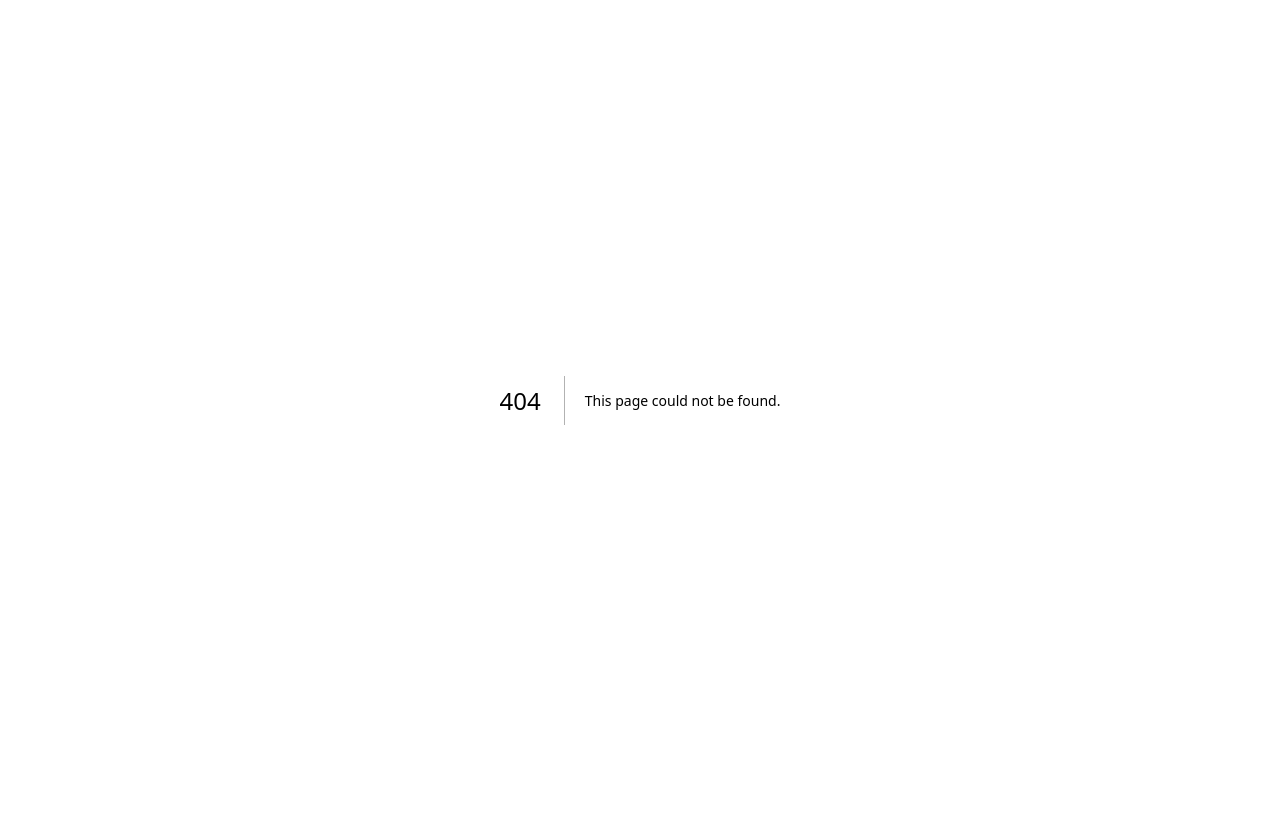
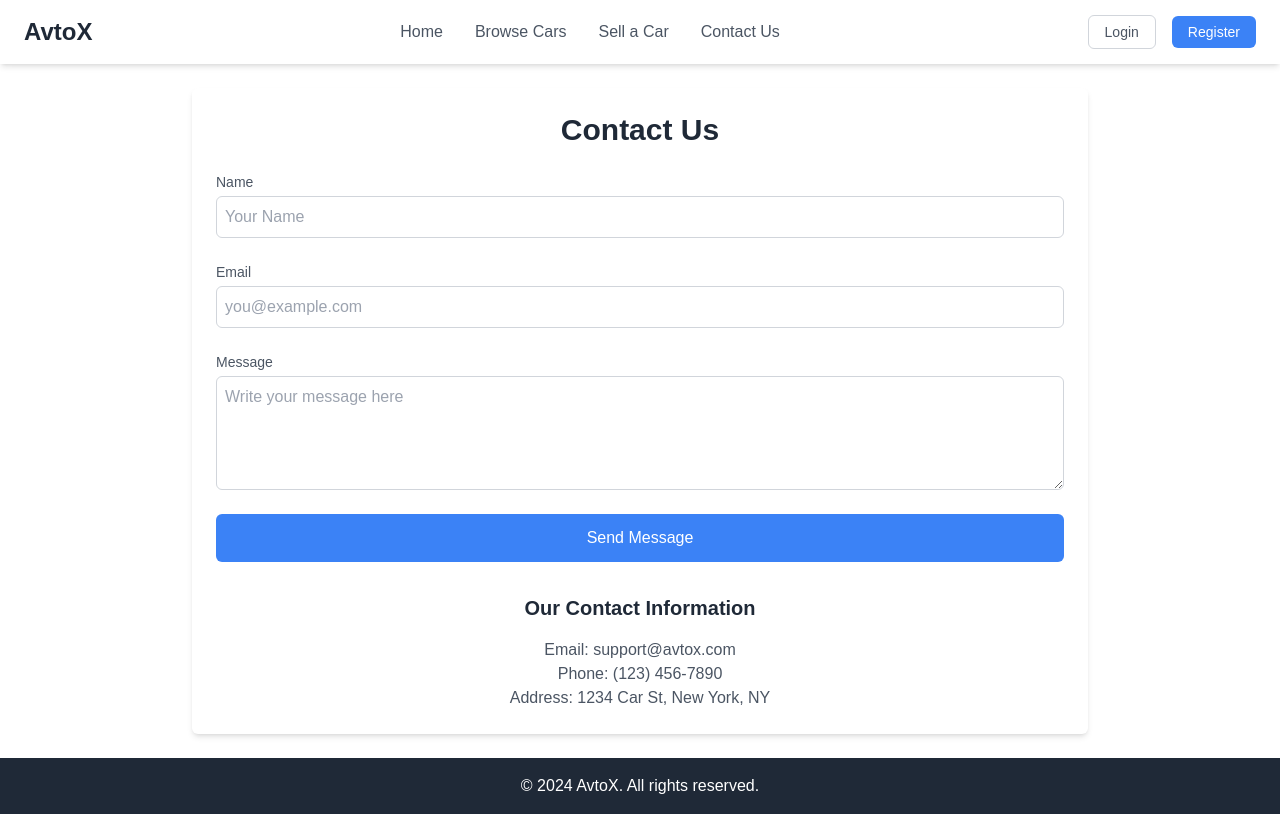
Before and after one commit to nihat-js/avtobeh, a Next.js app: page /contact in a window 1280 px wide. Before the commit this address had no page. Built offline with nearby package versions, Linux system fonts and the light colour scheme.

Commit message:
sehifeler elave olundu

```diff
--- a/pages/browse.js
+++ b/pages/browse.js
@@ -1,3 +1,4 @@
+import Link from 'next/link';
 import Layout from '../components/Layout';
 
 const Browse = () => {
@@ -92,11 +93,11 @@ const Browse = () => {
                   <h3 className="text-lg font-semibold text-gray-800">Toyota Corolla</h3>
                   <p className="text-gray-600 text-sm">2020 • 50,000 miles</p>
                   <p className="text-blue-500 font-bold text-lg mt-2">$15,000</p>
-                  <button
+                  <Link href="/cars/1" passHref
                     className="mt-4 w-full py-2 px-4 bg-blue-500 text-white text-sm font-medium rounded-md hover:bg-blue-600 transition"
                   >
                     View Details
-                  </button>
+                  </Link>
                 </div>
               </div>
             ))}
--- /dev/null
+++ b/pages/contact.js
@@ -0,0 +1,66 @@
+// pages/contact.tsx
+import Layout from '../components/Layout';
+
+const ContactUs = () => {
+  return (
+    <Layout>
+      <div className="max-w-4xl mx-auto bg-white p-6 shadow-md rounded-md">
+        <h1 className="text-3xl font-bold text-gray-800 mb-6 text-center">Contact Us</h1>
+
+        <form className="space-y-6">
+          <div>
+            <label htmlFor="name" className="block text-sm font-medium text-gray-600">
+              Name
+            </label>
+            <input
+              id="name"
+              type="text"
+              placeholder="Your Name"
+              className="mt-1 block w-full p-2 border border-gray-300 rounded-md focus:ring-blue-500 focus:border-blue-500"
+            />
+          </div>
+
+          <div>
+            <label htmlFor="email" className="block text-sm font-medium text-gray-600">
+              Email
+            </label>
+            <input
+              id="email"
+              type="email"
+              placeholder="you@example.com"
+              className="mt-1 block w-full p-2 border border-gray-300 rounded-md focus:ring-blue-500 focus:border-blue-500"
+            />
+          </div>
+
+          <div>
+            <label htmlFor="message" className="block text-sm font-medium text-gray-600">
+              Message
+            </label>
+            <textarea
+              id="message"
+              placeholder="Write your message here"
+              rows={4}
+              className="mt-1 block w-full p-2 border border-gray-300 rounded-md focus:ring-blue-500 focus:border-blue-500"
+            ></textarea>
+          </div>
+
+          <button
+            type="submit"
+            className="w-full py-3 px-4 bg-blue-500 text-white font-medium rounded-md hover:bg-blue-600 transition"
+          >
+            Send Message
+          </button>
+        </form>
+
+        <div className="mt-8 text-center">
+          <h2 className="text-xl font-semibold text-gray-800 mb-4">Our Contact Information</h2>
+          <p className="text-gray-600">Email: support@avtox.com</p>
+          <p className="text-gray-600">Phone: (123) 456-7890</p>
+          <p className="text-gray-600">Address: 1234 Car St, New York, NY</p>
+        </div>
+      </div>
+    </Layout>
+  );
+};
+
+export default ContactUs;
```
